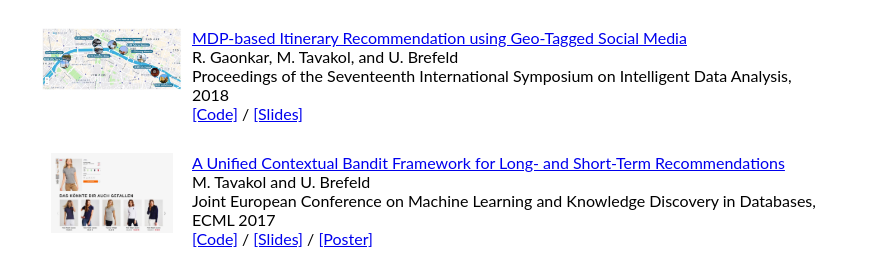
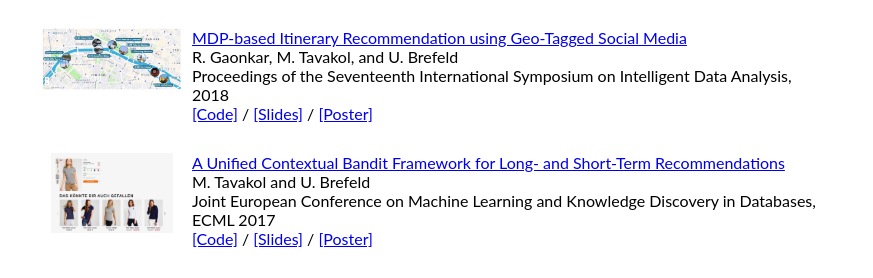
Before and after one commit to marytavakol/site, a Jekyll site: the page built from index.md, in a window 1280 px wide. Shown: the part 1256-1534 px from the top of the page, without its empty margins (208-1081 px from the left). Built offline with Jekyll 4.4.1, drawn with Linux system fonts in a browser that asks for light colours.

Commit message:
ida poster

```diff
--- a/_layouts/default.html
+++ b/_layouts/default.html
@@ -92,7 +92,7 @@
             <a href='./assets/publications/IDA18.pdf'>MDP-based Itinerary Recommendation using Geo-Tagged Social Media</a><br />
             R. Gaonkar, M. Tavakol, and U. Brefeld<br />
             Proceedings of the Seventeenth International Symposium on Intelligent Data Analysis, 2018<br />
-            <a href="https://github.com/RGaonkar/MDP-based-Itinerary-Recommendation" target="__blank">[Code]</a>  / <a href="./assets/slides/IDA18.pdf" target="__blank">[Slides]</a>
+            <a href="https://github.com/RGaonkar/MDP-based-Itinerary-Recommendation" target="__blank">[Code]</a>  / <a href="./assets/slides/IDA18.pdf" target="__blank">[Slides]</a> / <a href="./assets/others/IDA18.pdf" target="__blank">[Poster]</a>
           </div>
         </div>
         <div class="publication">
```
Also changed, not shown: 1 other file.
